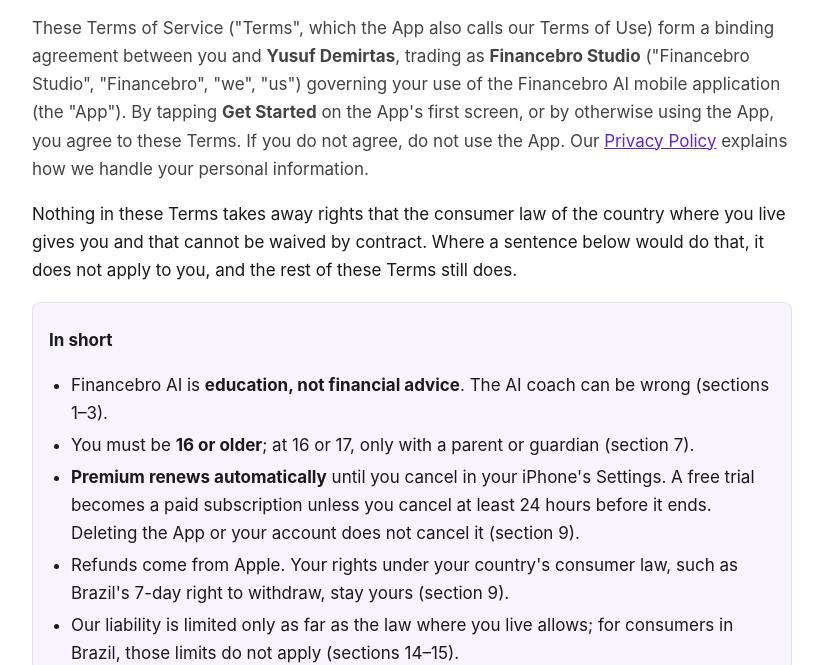
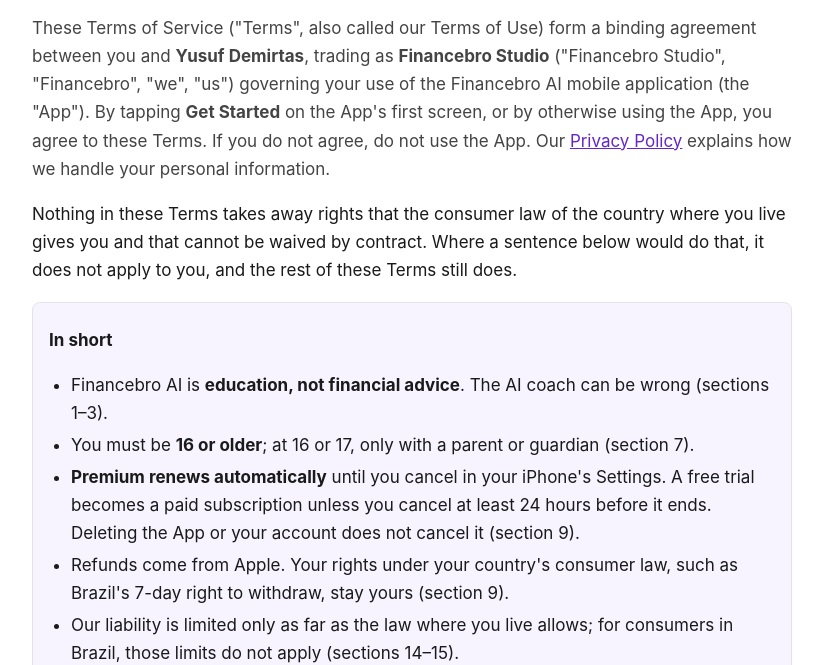
Before and after one commit to yusufdmrts23/financebro-legal, a plain HTML site: page terms.html in a window 1280 px wide. Shown: the part 135-800 px from the top of the page, without its empty margins (228-1051 px from the left). Drawn offline with Linux system fonts and the light colour scheme.

Commit message:
Terms: "also called our Terms of Use" (true before and after the 3.0 first-screen wording)
Co-Authored-By: Claude Opus 5.5 <noreply@anthropic.com>

```diff
--- a/terms.html
+++ b/terms.html
@@ -18,7 +18,7 @@
 <h1>Terms of Service</h1>
 <p class="meta">Financebro AI · Effective date: July 6, 2026 · Last updated: November 19, 2026</p>
 
-<p class="lead">These Terms of Service ("Terms", which the App also calls our Terms of Use) form a binding agreement between you and <strong>Yusuf Demirtas</strong>, trading as <strong>Financebro Studio</strong> ("Financebro Studio", "Financebro", "we", "us") governing your use of the Financebro AI mobile application (the "App"). By tapping <strong>Get Started</strong> on the App's first screen, or by otherwise using the App, you agree to these Terms. If you do not agree, do not use the App. Our <a href="privacy.html">Privacy Policy</a> explains how we handle your personal information.</p>
+<p class="lead">These Terms of Service ("Terms", also called our Terms of Use) form a binding agreement between you and <strong>Yusuf Demirtas</strong>, trading as <strong>Financebro Studio</strong> ("Financebro Studio", "Financebro", "we", "us") governing your use of the Financebro AI mobile application (the "App"). By tapping <strong>Get Started</strong> on the App's first screen, or by otherwise using the App, you agree to these Terms. If you do not agree, do not use the App. Our <a href="privacy.html">Privacy Policy</a> explains how we handle your personal information.</p>
 <p>Nothing in these Terms takes away rights that the consumer law of the country where you live gives you and that cannot be waived by contract. Where a sentence below would do that, it does not apply to you, and the rest of these Terms still does.</p>
 
 <div class="note">
```
